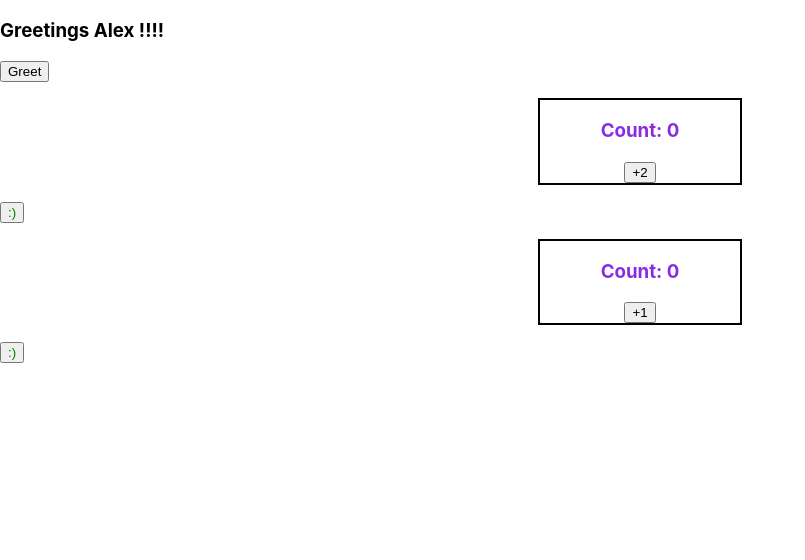
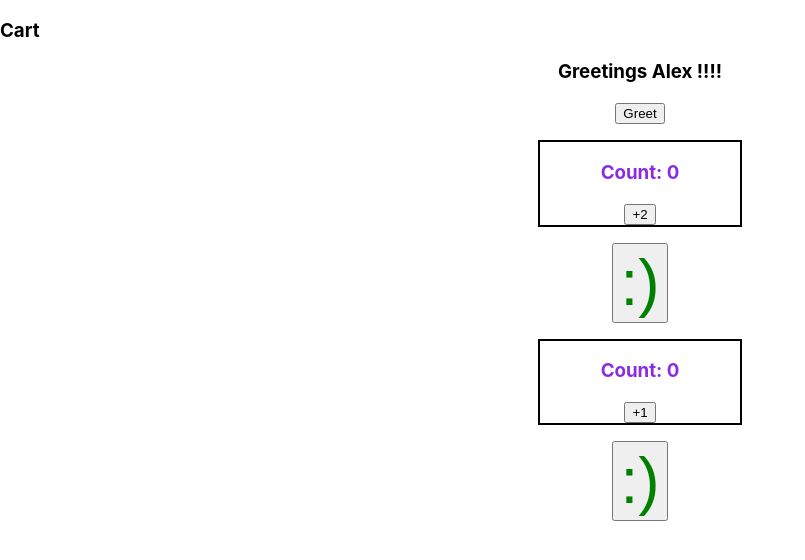
Before and after one commit to alexbryw/react-hooks-prop-types, a React (Create React App) app: page / in a window 1280 px wide. Shown: the top 560 px of the page, without its empty margins (0-805 px from the left). Built offline with nearby package versions, Linux system fonts and the light colour scheme.

Commit message:
Cart component added.

```diff
--- a/src/App.js
+++ b/src/App.js
@@ -1,12 +1,14 @@
 import React from 'react';
 import Greeting from './components/Greeting';
 import Counter from './components/Counter';
-import MoodToggler from './components/MoodToggler'
+import MoodToggler from './components/MoodToggler';
+import Cart from './components/Cart';
 // import './App.css';
 
 function App() {
   return (
     <>
+      <Cart />
       <Greeting name="Alex" excitement={4} />
       <Counter step={2} />
       <MoodToggler />
--- /dev/null
+++ b/src/components/Cart.jsx
@@ -0,0 +1,9 @@
+import React from 'react'
+
+export default function Cart(){
+    return (
+        <div>
+            <h3>Cart</h3>
+        </div>
+    )
+}
--- a/src/components/Greeting.jsx
+++ b/src/components/Greeting.jsx
@@ -7,10 +7,10 @@ function Greeting({name="John", excitement=1}){
     }
 
     return(
-    <>
-        <h3>Greetings  {name} {("!").repeat(excitement)}</h3>
-        <button onClick={greet}>Greet</button>
-    </>
+        <div style={{textAlign: "center"}}>
+            <h3>Greetings  {name} {("!").repeat(excitement)}</h3>
+            <button onClick={greet}>Greet</button>
+        </div>
     )
 }
 
--- /dev/null
+++ b/src/components/MoodToggler.css
@@ -0,0 +1,11 @@
+.MoodToggler {
+    /* margin: 1rem auto;
+    width: 200px; */
+    text-align: center;
+
+
+}
+
+.MoodToggler button{
+    font-size: 4rem;
+}
--- a/src/components/MoodToggler.jsx
+++ b/src/components/MoodToggler.jsx
@@ -1,4 +1,5 @@
 import React, { useState} from 'react'
+import './MoodToggler.css'
 
 export default function MoodToggler(){
     const [isGoodMood, setIsGoodMood] = useState(true)
```
